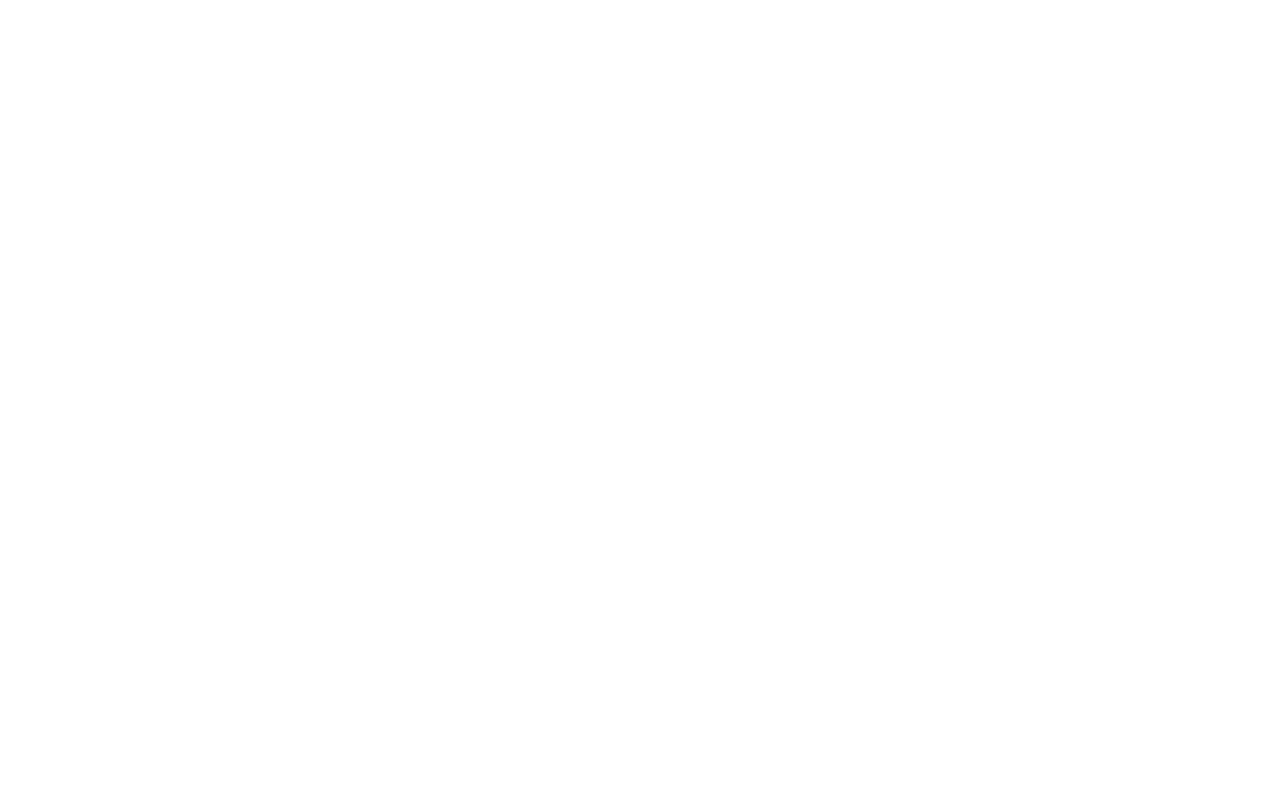
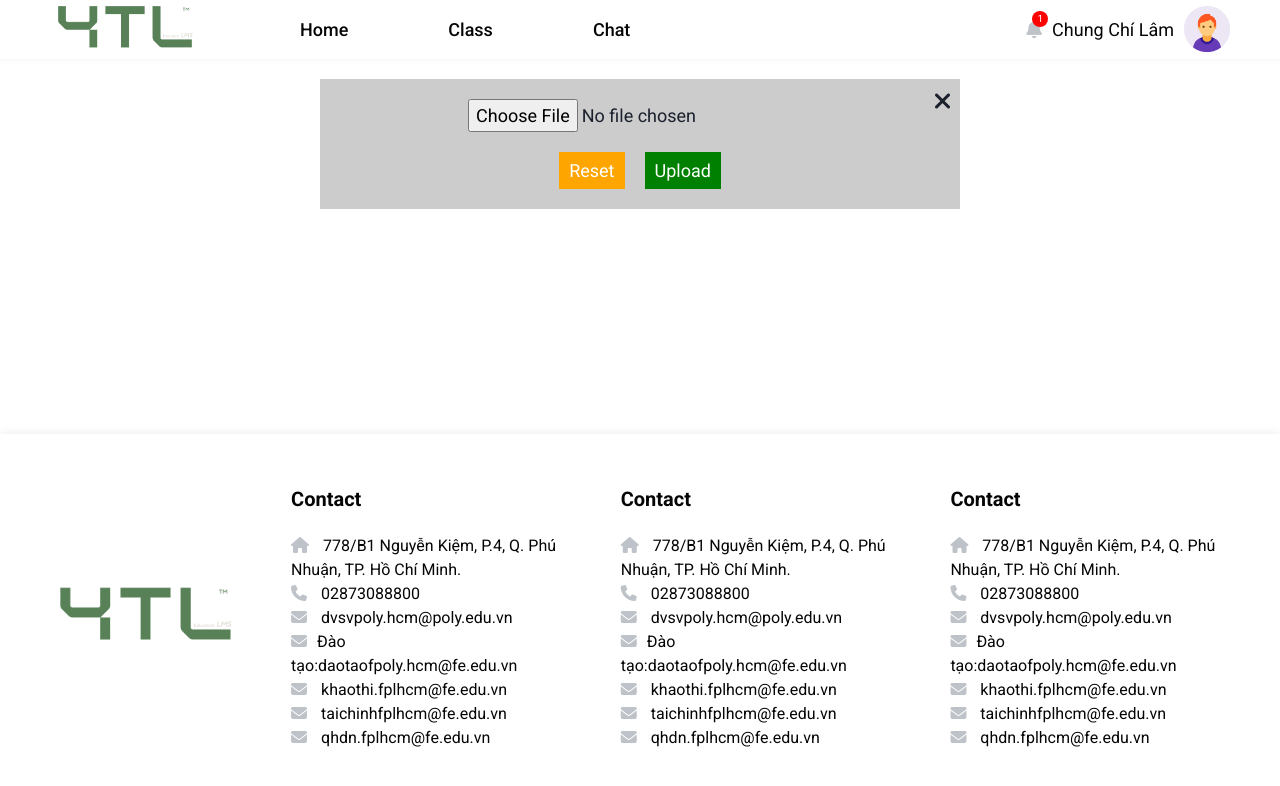
Before and after one commit to chinhps/4tl-react-lms-done, a React (Create React App) app: page /upload in a window 1280 px wide. Before the commit this address had no page. Shown: the top 786 px of the page. Built offline with nearby package versions, Linux system fonts and the light colour scheme.

Commit message:
update upload

```diff
--- a/src/App.js
+++ b/src/App.js
@@ -18,9 +18,9 @@
                             {routee.children ? <Route index element={<Page />} /> : null}
                             {routee.children !== undefined
                                 ? routee.children.map((routeChild, i) => {
-                                      const PageChild = routeChild.component;
-                                      return <Route key={i} path={routeChild.path} element={<PageChild />} />;
-                                  })
+                                    const PageChild = routeChild.component;
+                                    return <Route key={i} path={routeChild.path} element={<PageChild />} />;
+                                })
                                 : null}
                         </Route>
                     );
--- a/src/Components/Layout/Header.jsx
+++ b/src/Components/Layout/Header.jsx
@@ -21,7 +21,7 @@
         <header className='header'>
             <div style={{ display: 'flex', alignItems: 'center' }}>
                 <div className='header__icon'>
-                    <i class="fa-solid fa-bars"></i>
+                    <i className="fa-solid fa-bars"></i>
                 </div>
 
                 <div className='header__logo'>
@@ -39,7 +39,7 @@
 
             <div className='header__user'>
                 <div className='user__notification'>
-                    <i class="fa fa-bell"></i>
+                    <i className="fa fa-bell"></i>
                     <div className='notification__circle'>1</div>
                 </div>
 
@@ -50,9 +50,9 @@
 
                 <ul className='user__setting' style={{ display }}>
                     <li className='user__setting--item'>
-                        {itemSettings.map((item) => (
-                            <Link key={item} to={item.link} className='user__setting--link'>
-                                <i className={item.icon}></i> {item.title}
+                        {itemSettings.map((setting) => (
+                            <Link key={setting} to={setting.link} className='user__setting--link'>
+                                <i className={setting.icon}></i> {setting.title}
                             </Link>
                         ))}
                     </li>
--- /dev/null
+++ b/src/pages/Upload/Upload.jsx
@@ -0,0 +1,20 @@
+import React, { useState } from 'react';
+
+const Upload = () => {
+    const [selectedFile, setSelectedFile] = useState();
+
+    return (
+        <div className='upload'>
+            <input type='file' name='file' className='upload__file' />
+
+            <i class="fa fa-times"></i>
+
+            <div className='upload__button'>
+                <button className='upload__submit reset'>Reset</button>
+                <button className='upload__submit upload'>Upload</button>
+            </div>
+        </div>
+    )
+}
+
+export default Upload
--- a/src/routes/route.js
+++ b/src/routes/route.js
@@ -1,3 +1,4 @@
+import Upload from '../pages/Upload/Upload';
 import { HomeLayout } from '../Layout';
 import Home from '../pages/Home/Home';
 
@@ -7,6 +8,10 @@
         component: Home,
         layout: HomeLayout,
     },
+    {
+        path: '/upload',
+        component: Upload
+    }
 ];
 
 export { publicRoutes };
--- a/src/sass/components/_header.scss
+++ b/src/sass/components/_header.scss
@@ -127,7 +127,7 @@
             display: flex;
         }
         &__menu {
-            display: none;
+            display: block;
             position: absolute;
             background-color: $background-header;
             top: 45px;
--- /dev/null
+++ b/src/sass/components/_upload.scss
@@ -0,0 +1,43 @@
+.upload {
+    position: relative;
+    width: 50%;
+    margin: 0 auto;
+    padding: 20px;
+    display: flex;
+    align-items: center;
+    justify-content: center;
+    flex-direction: column;
+    background-color: rgba($color: #000000, $alpha: 0.2);
+    i {
+        position: absolute;
+        top: 10px;
+        right: 10px;
+        font-size: 24px;
+    }
+    .upload__file {
+        margin-bottom: 20px;
+    }
+    .upload__button {
+        display: flex;
+        align-items: center;
+        justify-content: center;
+        gap: 20px;
+        .upload__submit {
+            padding: 5px 10px;
+            color: #fff;
+        }
+        .reset {
+            background-color: orange;
+            &:hover {
+                background-color: rgb(203, 156, 68);
+            }
+        }
+        .upload {
+            background-color: green;
+            &:hover {
+                background-color: rgb(48, 183, 48);
+                transition: 0.1s linear ease;
+            }
+        }
+    }
+}
--- a/src/sass/index.scss
+++ b/src/sass/index.scss
@@ -6,5 +6,6 @@
 @import './components/button';
 @import './components/header';
 @import './components/footer';
+@import './components/upload';
 
 // ======= core
```
